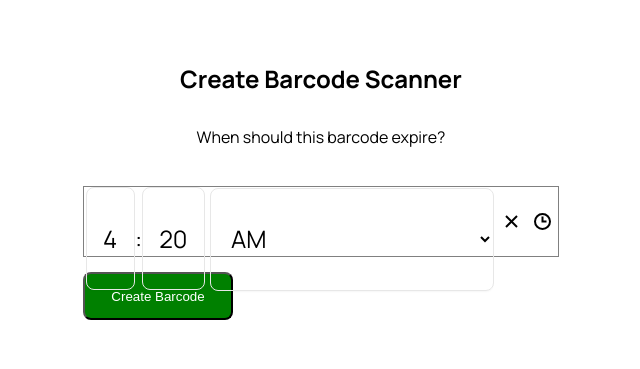
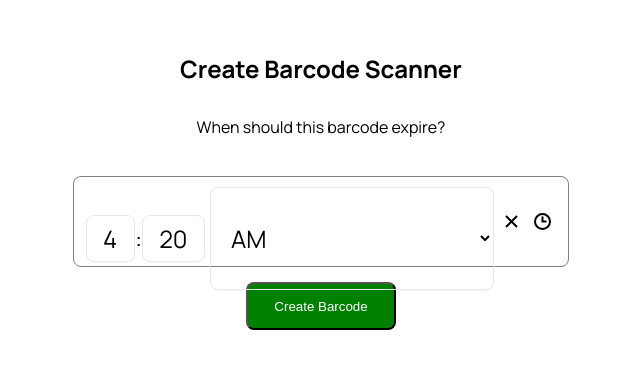
Before and after one commit to chevck/attendance-system, a React (Create React App) app: page / in a window 1280 px wide. Shown: the part 205-574 px from the top of the page, without its empty margins (319-959 px from the left). Built offline with nearby package versions, Linux system fonts and the light colour scheme.

Commit message:
fix: styles

```diff
--- a/public/index.css
+++ b/public/index.css
@@ -79,8 +79,21 @@ button:disabled {
   font-size: 24px;
 }
 
+.ccw-attendance-app .create-barcode .react-time-picker__wrapper {
+  padding: 10px;
+  border-radius: 8px;
+}
+
+.ccw-attendance-app .create-barcode .react-time-picker input {
+  height: 13px;
+}
+
+.ccw-attendance-app .create-barcode h4 {
+  /* height: 13px; */
+  font-weight: 700;
+}
+
 .ccw-attendance-app .create-barcode .btn-create {
-  display: flex;
   background: green;
   margin-top: 15px;
   padding: 12px;
@@ -90,9 +103,6 @@ button:disabled {
   width: 150px;
   height: 48px;
   text-align: center;
-  display: flex;
-  align-items: center;
-  justify-content: center;
 }
 
 .ccw-attendance-app .create-barcode .btn-create:disabled {
```
